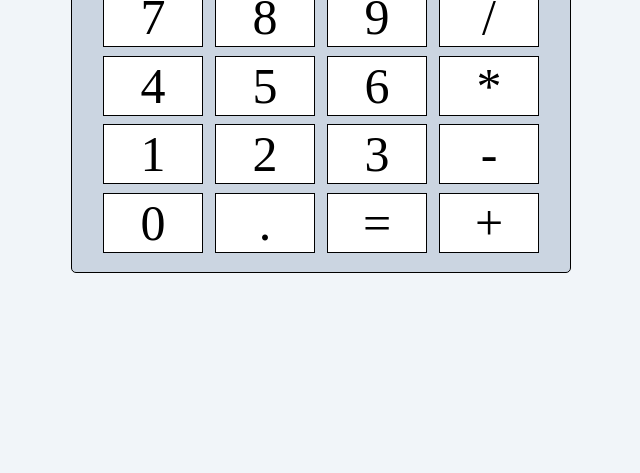
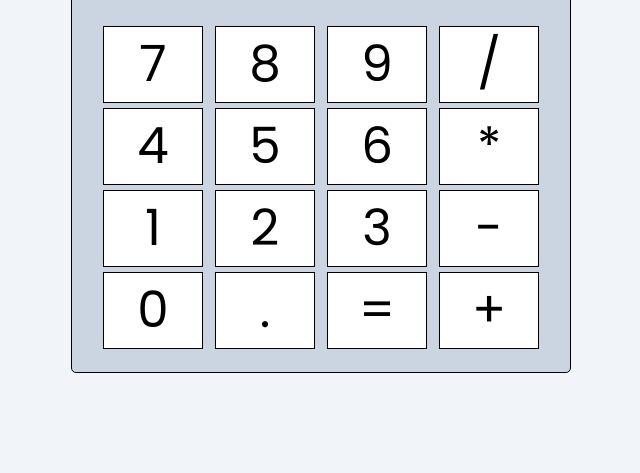
Before and after one commit to MarioMilosevic/Calculator-JS-OOP, a website built with Vite: page index.html in a window 1280 px wide. Shown: the part 327-800 px from the top of the page, without its empty margins (319-959 px from the left). Built offline with nearby package versions, Linux system fonts and the light colour scheme.

Commit message:
Fix equals bug add poppins font

```diff
--- a/index.html
+++ b/index.html
@@ -5,6 +5,9 @@
     <meta name="viewport" content="width=device-width, initial-scale=1.0" />
     <link rel="stylesheet" href="/style.css" />
     <title>Calculator</title>
+    <link rel="preconnect" href="https://fonts.googleapis.com">
+<link rel="preconnect" href="https://fonts.gstatic.com" crossorigin>
+<link href="https://fonts.googleapis.com/css2?family=Poppins&display=swap" rel="stylesheet">
   </head>
   <body>
     <div id="app">
--- a/main.js
+++ b/main.js
@@ -150,7 +150,7 @@ equals.addEventListener("click", function () {
     parseInt(calculator.getFirstOperand()),
     calculator.getOperation()
   );
-  calculator.setFirstOperand(result);
+  calculator.setFirstOperand('');
   calculator.setSecondOperand("");
   calculator.setOperation("");
   userInterface.updateLowerUI(result);
@@ -170,7 +170,6 @@ clear.addEventListener("click", function () {
 
 del.addEventListener("click", function () {
   const first = calculator.getFirstOperand().slice(0, -1);
-  console.log(first);
   calculator.setFirstOperand(first);
   userInterface.updateLowerUI(first);
 });
--- a/style.css
+++ b/style.css
@@ -6,6 +6,7 @@
 
 html {
   font-size: 62.5%;
+  font-family: 'Poppins', sans-serif;
 }
 body {
   background-color: #f1f5f9;
@@ -15,7 +16,7 @@ body {
   border-radius: 5px;
   width: 50rem;
   margin: 10rem auto;
-  height: 50rem;
+  height: 60rem;
   background-color: antiquewhite;
   border: 1px solid black;
   background-color: #cbd5e1;
```
